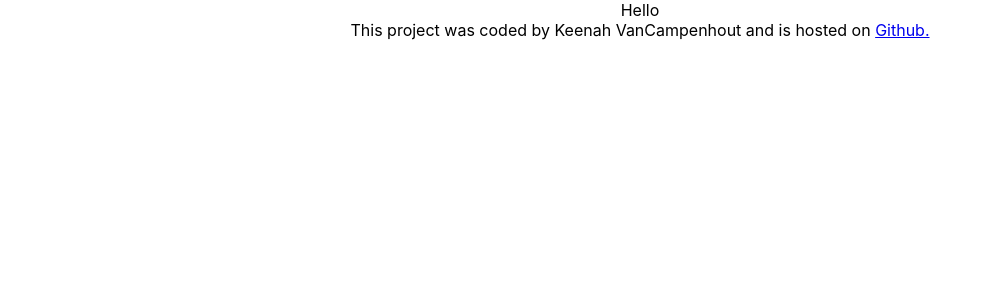
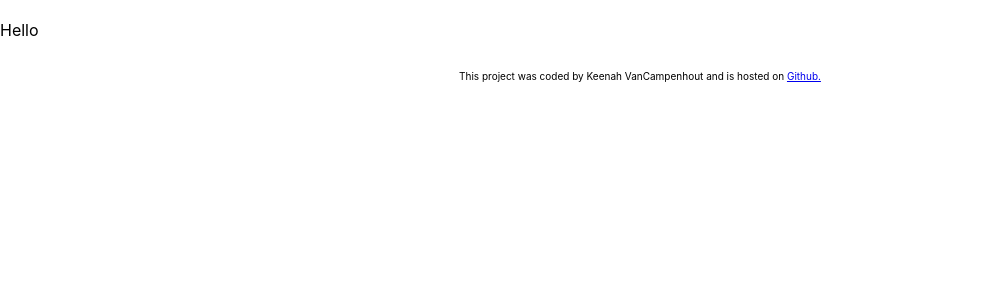
Before and after one commit to kavancamp/dictionary_app, a React (Create React App) app: page / in a window 1280 px wide. Shown: the top 300 px of the page, without its empty margins (0-986 px from the left). Built offline with nearby package versions, Linux system fonts and the light colour scheme.

Commit message:
Update App.css

```diff
--- a/src/App.css
+++ b/src/App.css
@@ -1,3 +1,13 @@
-.App {
+.App-header {
+  margin-top: 20px;
+}
+
+.App-logo {
+  max-width: 100px;
+}
+
+.App footer {
+  font-size: 10px;
+  margin: 30px 0;
   text-align: center;
 }
```
